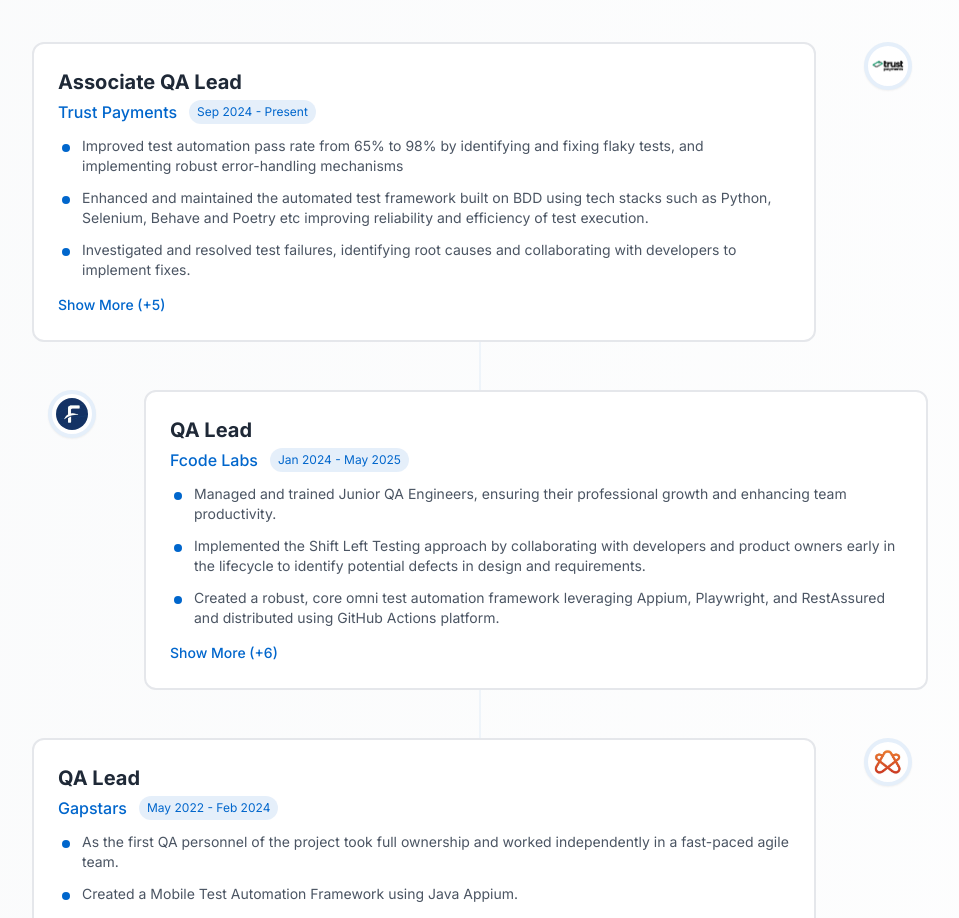
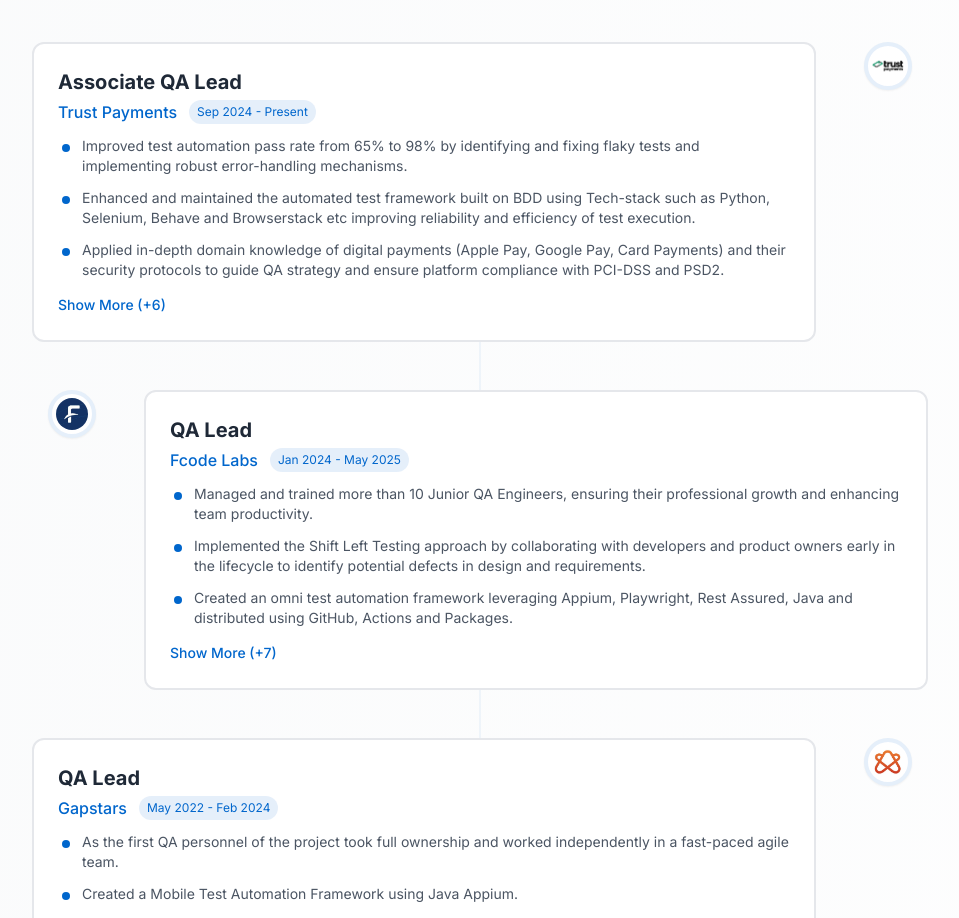
Before and after one commit to askhan-h/askhan-portfolio, a React (Create React App) app: page / in a window 1280 px wide. Shown: the part 1880-2798 px from the top of the page, without its empty margins (160-1119 px from the left). Built offline with nearby package versions, Linux system fonts and the light colour scheme; no server answers.

Commit message:
Updated CV

```diff
--- a/public/index.html
+++ b/public/index.html
@@ -50,7 +50,7 @@
       It will be replaced with the URL of the `public` folder during the build.
       Only files inside the `public` folder can be referenced from the HTML.
 
-      Unlike "/favicon.ico" or "favicon.ico", "%PUBLIC_URL%/favicon.ico" will
+      Unlike "/favicon-v2.ico" or "favicon-v2.ico", "%PUBLIC_URL%/favicon-v2.ico" will
       work correctly both with client-side routing and a non-root public URL.
       Learn how to configure a non-root public URL by running `npm run build`.
     -->
--- a/src/assets/data/experience.js
+++ b/src/assets/data/experience.js
@@ -4,10 +4,11 @@ export const experiences = [{
   company: "Trust Payments",
   duration: "Sep 2024 - Present",
   description: [
-    "Improved test automation pass rate from 65% to 98% by identifying and fixing flaky tests, and implementing robust error-handling mechanisms",
-    "Enhanced and maintained the automated test framework built on BDD using tech stacks such as Python, Selenium, Behave and Poetry etc improving reliability and efficiency of test execution.",
-    "Investigated and resolved test failures, identifying root causes and collaborating with developers to implement fixes.",
-    "Performed manual and exploratory testing for new features, ensuring highquality releases in an Agile environment.",
+    "Improved test automation pass rate from 65% to 98% by identifying and fixing flaky tests and implementing robust error-handling mechanisms.",
+     "Enhanced and maintained the automated test framework built on BDD using Tech-stack such as Python, Selenium, Behave and Browserstack etc improving reliability and efficiency of test execution.",
+    "Applied in-depth domain knowledge of digital payments (Apple Pay, Google Pay, Card Payments) and their security protocols to guide QA strategy and ensure platform compliance with PCI-DSS and PSD2.",
+    "Monitored daily CI/CD test pipeline execution in DataDog, analysed failure trends, and created Jira tickets for resolution.",
+    "Performed manual and exploratory testing for new features, ensuring high-quality releases in an Agile environment.",
     "Collaborated closely with developers, product owners, and stakeholders to sign off on release quality before deployment to production.",
     "Defined and expanded test cases across multiple automated test suites, documenting results and tracking defects.",
     "Provided accurate test estimations and testing strategies to support sprint planning and project timelines.",
@@ -19,15 +20,16 @@ export const experiences = [{
   company: "Fcode Labs",
   duration: "Jan 2024 - May 2025",
     description: [
-      "Managed and trained Junior QA Engineers, ensuring their professional growth and enhancing team productivity.",
+      "Managed and trained more than 10 Junior QA Engineers, ensuring their professional growth and enhancing team productivity.",
       "Implemented the Shift Left Testing approach by collaborating with developers and product owners early in the lifecycle to identify potential defects in design and requirements.",
-      "Created a robust, core omni test automation framework leveraging Appium, Playwright, and RestAssured and distributed using GitHub Actions platform.",
-      "Developed a deep understanding of industry-specific regulations, including GDPR and PDPA, to ensure compliance.",
-      "Led the QA team with a focus on quality-driven standards, fostering a culture of excellence and continuous improvement.",
-      "Designed comprehensive Test Plans and Test Cases, ensuring thorough testing coverage and accurate results.",
-      "Executed test plans meticulously and provided detailed execution reports after every test cycle.",
-      "Collaborated effectively with stakeholders, offering constructive feedback on requirements to enhance implementation processes.",
-      "Oversaw Test Case and Defect management, ensuring efficient distribution and tracking of defects and test cases."
+      "Created an omni test automation framework leveraging Appium, Playwright, Rest Assured, Java and distributed using GitHub, Actions and Packages.",
+      "Reduced test execution time by 30% through the automation of the smoke test suite.",
+      "Ensured security compliance by applying industry-specific regulations, including GDPR and PDPA.",
+      "Designed comprehensive Test Plans, Test Scenarios and Test Cases ensuring thorough testing coverage and accurate results using JIRA and Mind Map tools.",
+      "Executed test plans and provided detailed execution reports after every test cycle using QMetry.",
+      "Performed backend testing on the database using SQL to validate the accuracy, and successful migration of data.",
+      "Conducted API testing using Postman and Swagger documentation to validate endpoints, request-response structure across systems.",
+      "Performed rigorous testing on massive datasets collected via mobile and stored in AWS S3 buckets, ensuring data integrity, accuracy, and proper storage functionality."
     ]
   },
   {
```
Also changed, not shown: 2 other files (tests, documents, lock files or other folders).
